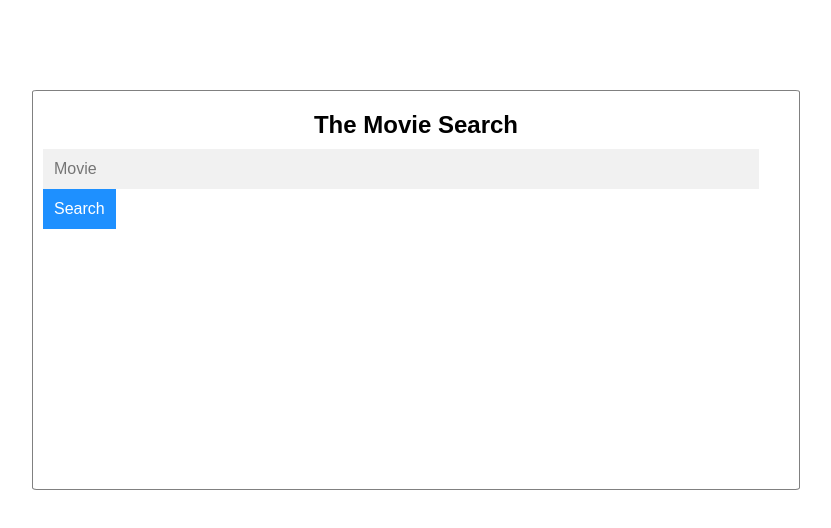
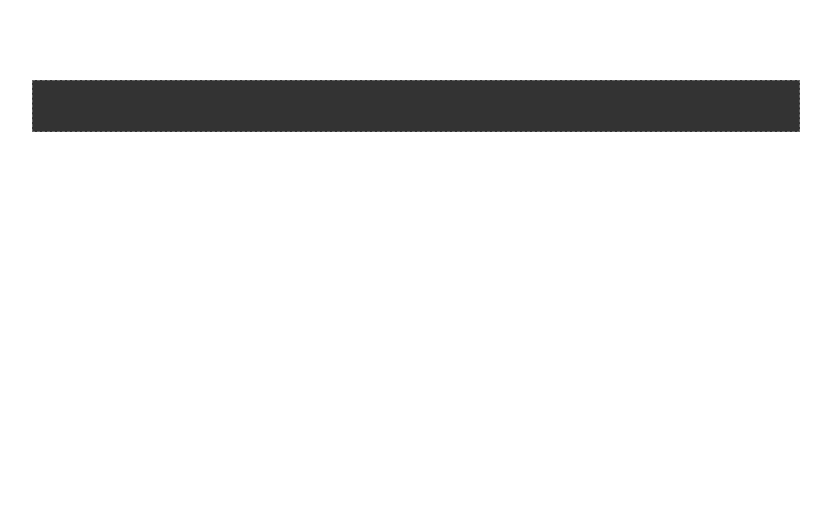
Before and after one commit to Davidonwukwe/angular-project, an Angular app: page /movie in a window 1280 px wide. Before the commit this address led to /. Shown: the top 528 px of the page, without its empty margins (224-1055 px from the left). Built offline with nearby package versions, Linux system fonts and the light colour scheme.

Commit message:
added parent component movie search in pages

```diff
--- a/src/app/app-routing.module.ts
+++ b/src/app/app-routing.module.ts
@@ -1,7 +1,18 @@
 import { NgModule } from '@angular/core';
 import { Routes, RouterModule } from '@angular/router';
+import { MovieInformationComponent } from './components/pages/movie-information/movie-information.component';
+import {MovieSearchComponent} from  './components/pages/movie-search/movie-search.component';
 
-const routes: Routes = [];
+const routes: Routes = [
+  {
+    path: '',
+    component: MovieSearchComponent
+  },
+  {
+    path: 'movie',
+    component: MovieInformationComponent
+  }
+];
 
 @NgModule({
   imports: [RouterModule.forRoot(routes)],
--- a/src/app/app.component.html
+++ b/src/app/app.component.html
@@ -1,9 +1,4 @@
 <div class="wrapper">
-  <div class="container">
-    <app-header></app-header>
-
-      <app-search-bar (searchEvent)="receiveSearch($event)"></app-search-bar>
-      <app-search-results id="mainUl"  [searchterm]="searchterm"></app-search-results>
- </div>
+  <router-outlet></router-outlet>
 
 </div>
--- a/src/app/app.component.ts
+++ b/src/app/app.component.ts
@@ -6,13 +6,5 @@ import { Component } from '@angular/core';
   styleUrls: ['./app.component.css']
 })
 export class AppComponent {
-  title = 'movie-search';
-  searchterm:string;
 
-
-  receiveSearch($event) {
-    this.searchterm = $event
-    console.log("this is from app");
-    console.log(`The search term is ${this.searchterm}`);
-  }
 }
--- a/src/app/app.module.ts
+++ b/src/app/app.module.ts
@@ -10,6 +10,7 @@ import { SearchResultsComponent } from './components/search-results/search-resul
 import { MovieItemComponent } from './components/movie-item/movie-item.component';
 import { HeaderComponent } from './components/header/header.component';
 import { MovieInformationComponent } from './components/pages/movie-information/movie-information.component';
+import { MovieSearchComponent } from './components/pages/movie-search/movie-search.component';
 
 @NgModule({
   declarations: [
@@ -18,7 +19,8 @@ import { MovieInformationComponent } from './components/pages/movie-information/
     SearchResultsComponent,
     MovieItemComponent,
     HeaderComponent,
-    MovieInformationComponent
+    MovieInformationComponent,
+    MovieSearchComponent
   ],
   imports: [
     BrowserModule,
--- a/src/app/components/movie-item/movie-item.component.html
+++ b/src/app/components/movie-item/movie-item.component.html
@@ -5,6 +5,6 @@
 </div>
 
     <p>
-        <a href="./results.html?id={{imdbID}}" class="movie">{{Title}}, {{Year}}</a>`
+        <a href="./movie?id={{imdbID}}" class="movie">{{Title}}, {{Year}}</a>`
 
     </p>
--- a/src/app/components/pages/movie-information/movie-information.component.html
+++ b/src/app/components/pages/movie-information/movie-information.component.html
@@ -1 +1,4 @@
-<p>movie-information works!</p>
+<div class="resultContainer">
+    <div class="heading"></div>
+</div>
+<div class="errorCon"></div>
--- /dev/null
+++ b/src/app/components/pages/movie-search/movie-search.component.html
@@ -0,0 +1,7 @@
+<div class="container">
+    <app-header></app-header>
+
+      <app-search-bar (searchEvent)="receiveSearch($event)"></app-search-bar>
+      <app-search-results id="mainUl"  [searchterm]="searchterm"></app-search-results>
+
+ </div>
--- /dev/null
+++ b/src/app/components/pages/movie-search/movie-search.component.ts
@@ -0,0 +1,24 @@
+import { Component, OnInit } from '@angular/core';
+
+@Component({
+  selector: 'app-movie-search',
+  templateUrl: './movie-search.component.html',
+  styleUrls: ['./movie-search.component.css']
+})
+export class MovieSearchComponent implements OnInit {
+
+  constructor() { }
+
+  ngOnInit(): void {
+  }
+  title = 'movie-search';
+  searchterm:string;
+
+
+  receiveSearch($event) {
+    this.searchterm = $event
+    console.log("this is from app");
+    console.log(`The search term is ${this.searchterm}`);
+  }
+
+}
```
Also changed, not shown: src/app/components/pages/movie-search/movie-search.component.css (added), 1 other file (tests, documents, lock files or other folders).
